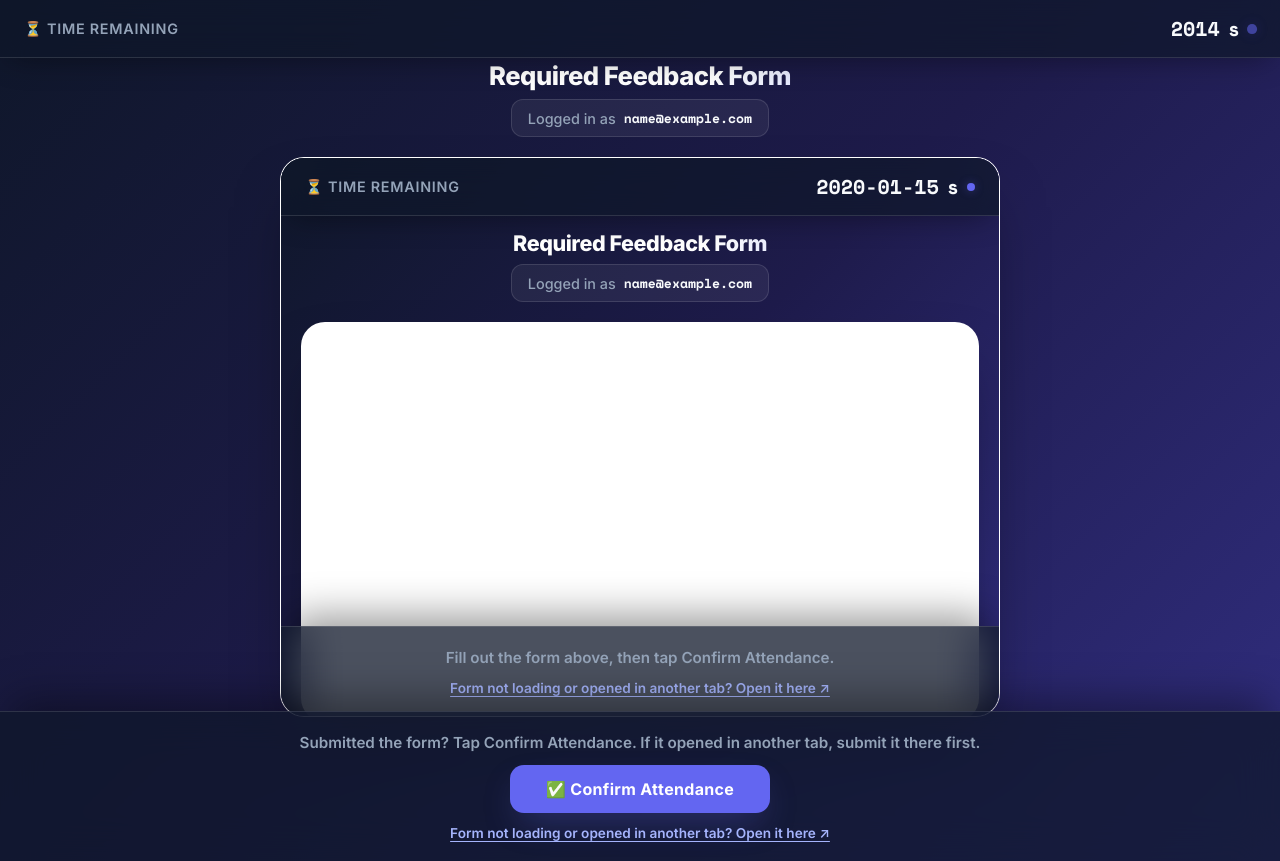
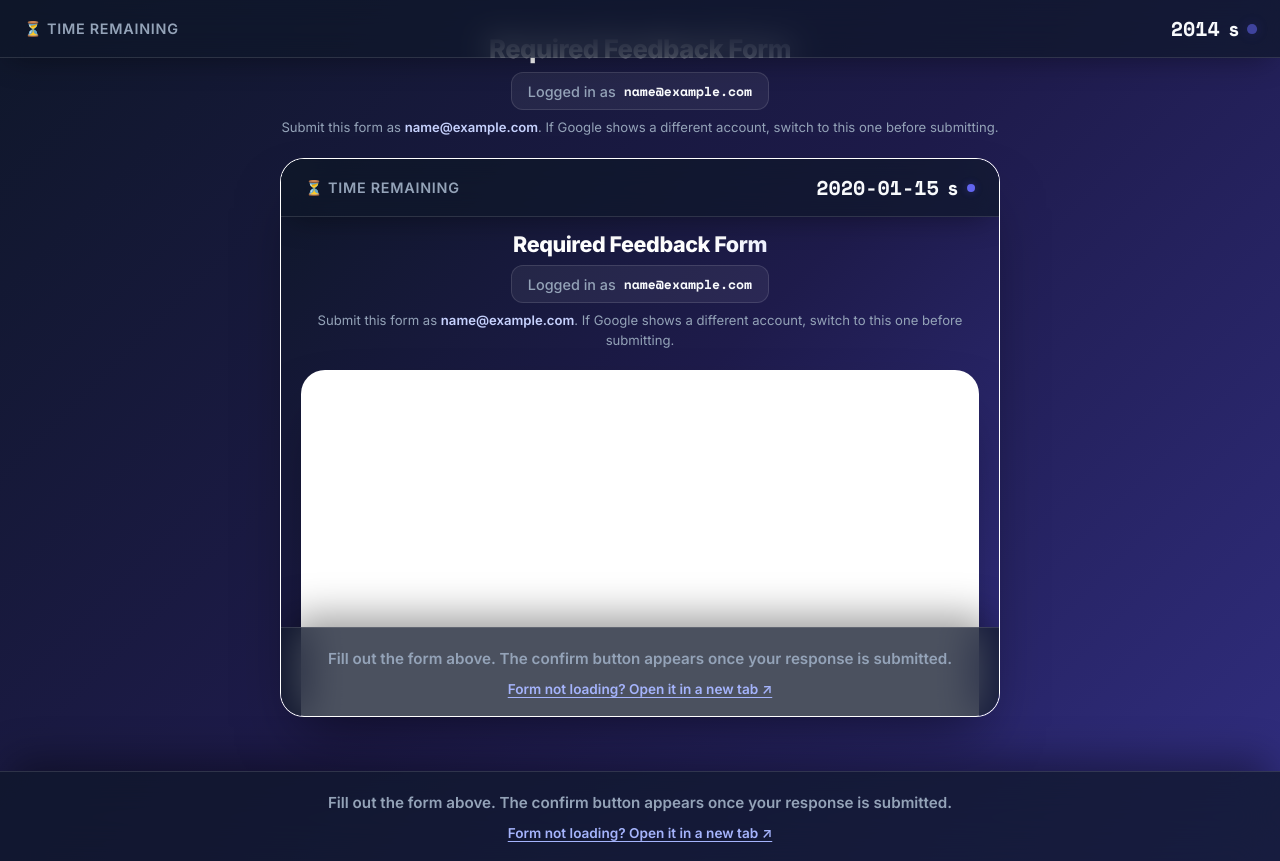
Before and after one commit to kshitij-dk-code/attendance_BPGC, a FastAPI app: template templates/form.html in a window 1280 px wide. Run offline with FastAPI, Linux system fonts and the light colour scheme; the template is opened without the code that fills it: most values are stand-ins (such as "Sample title", 1, 10 or a date in 2020); some libraries are stand-ins or nearby versions.

Commit message:
Add files via upload

```diff
--- a/templates/form.html
+++ b/templates/form.html
@@ -143,6 +143,18 @@
             word-break: break-all;
         }
 
+        .email-note {
+            margin-top: 8px;
+            font-size: clamp(0.72rem, 2.6vw, 0.82rem);
+            color: var(--text-muted);
+            line-height: 1.5;
+        }
+
+        .email-note strong {
+            color: #c7d2fe;
+            font-weight: 600;
+        }
+
         /* ---------- Iframe ---------- */
         #iframe-wrapper {
             width: 100%;
@@ -255,6 +267,7 @@
         <div class="header">
             <h2>Required Feedback Form</h2>
             <div class="email-chip">Logged in as <strong>{{ email }}</strong></div>
+            <div class="email-note">Submit this form as <strong>{{ email }}</strong>. If Google shows a different account, switch to this one before submitting.</div>
         </div>
 
         <div id="iframe-wrapper">
@@ -263,9 +276,9 @@
 
         <div class="action-bar">
             <div class="action-bar-inner">
-                <p id="status-text">Fill out the form above, then tap Confirm Attendance.</p>
+                <p id="status-text">Fill out the form above. The confirm button appears once your response is submitted.</p>
                 <button id="confirm-btn" onclick="finalizeAttendance(true)">✅ Confirm Attendance</button>
-                <a id="open-form-link" href="{{ form_url }}" target="_blank" rel="noopener">Form not loading or opened in another tab? Open it here ↗</a>
+                <a id="open-form-link" href="{{ form_url }}" target="_blank" rel="noopener">Form not loading? Open it in a new tab ↗</a>
                 <form id="finalize-form" action="/finalize-attendance?token={{ form_token }}" method="POST">
                     <input type="hidden" name="form_submitted" id="form-submitted-input" value="False (Timeout)">
                 </form>
@@ -339,26 +352,12 @@
 
         iframe.onload = function() {
             loadCount++;
-            if (loadCount === 1) {
-                // The form rendered. Google sometimes submits/navigates outside
-                // the iframe (or the embed is blocked), so let the student
-                // confirm manually instead of waiting for a second load event.
-                confirmBtn.style.display = 'inline-block';
-                statusText.innerText = "Submitted the form? Tap Confirm Attendance. If it opened in another tab, submit it there first.";
-            }
+            // The first load is the form itself. The second load is Google's
+            // "response recorded" page — only then may attendance be confirmed.
             if (loadCount >= 2) {
                 confirmFormSubmission();
             }
         };
-
-        // If the iframe never loads (blocked embed / slow network), still let
-        // the student confirm manually after a short wait.
-        setTimeout(() => {
-            if (!finalized && confirmBtn.style.display === 'none') {
-                confirmBtn.style.display = 'inline-block';
-                statusText.innerText = "Form taking too long? Open it in a new tab, submit it, then tap Confirm Attendance.";
-            }
-        }, 6000);
     </script>
 </body>
 </html>
```
Also changed, not shown: templates/admin_dashboard.html (+4 -3 lines).
